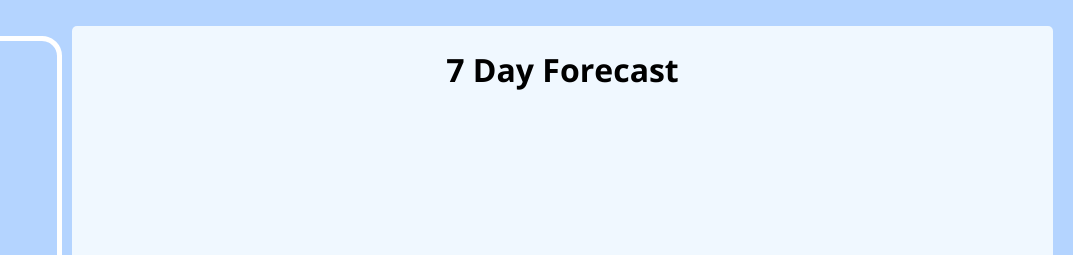
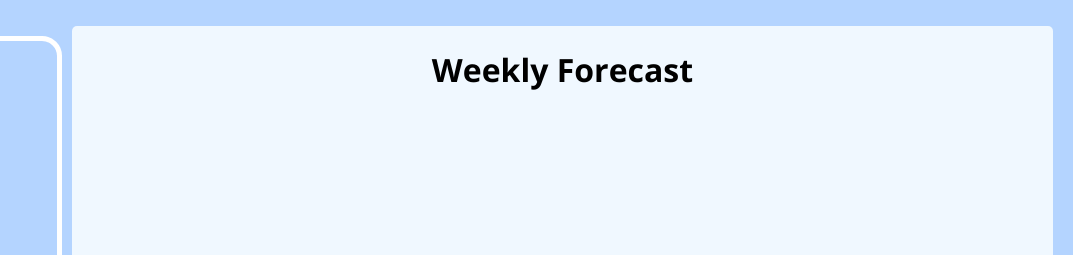
Before and after one commit to bangueco/weather-app, a website built with webpack: page src/template.html in a window 1280 px wide. Shown: the part 200-455 px from the top of the page, 207-1280 px from the left. Built offline with nearby package versions, Linux system fonts and the light colour scheme; no server answers.

Commit message:
Update templating

```diff
--- a/src/template.html
+++ b/src/template.html
@@ -60,7 +60,10 @@
         </div>
       </div>
       <div id="weatherInfo-forecast">
-        <h1>7 Day Forecast</h1>
+        <h1>Weekly Forecast</h1>
+        <div class="forecast-container">
+
+        </div>
       </div>
     </div>
   </main>
```
